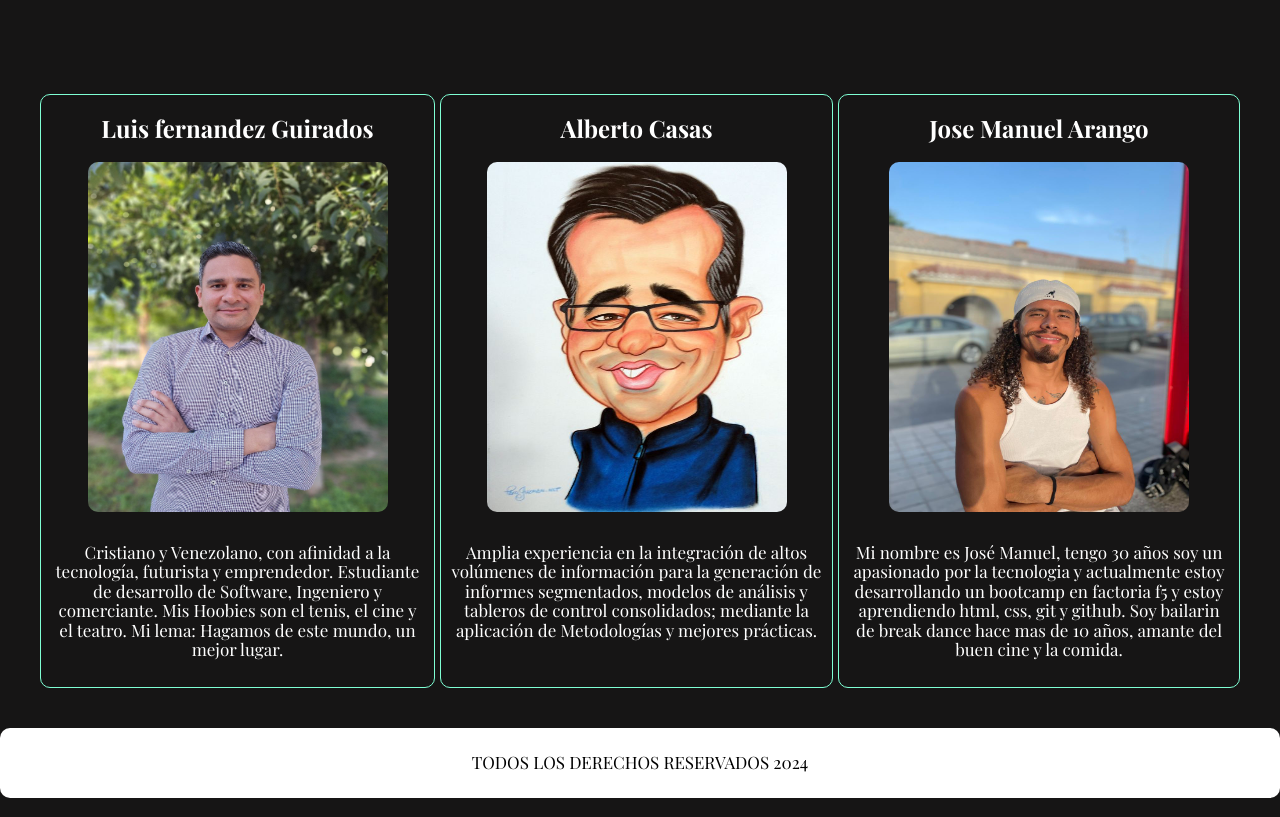
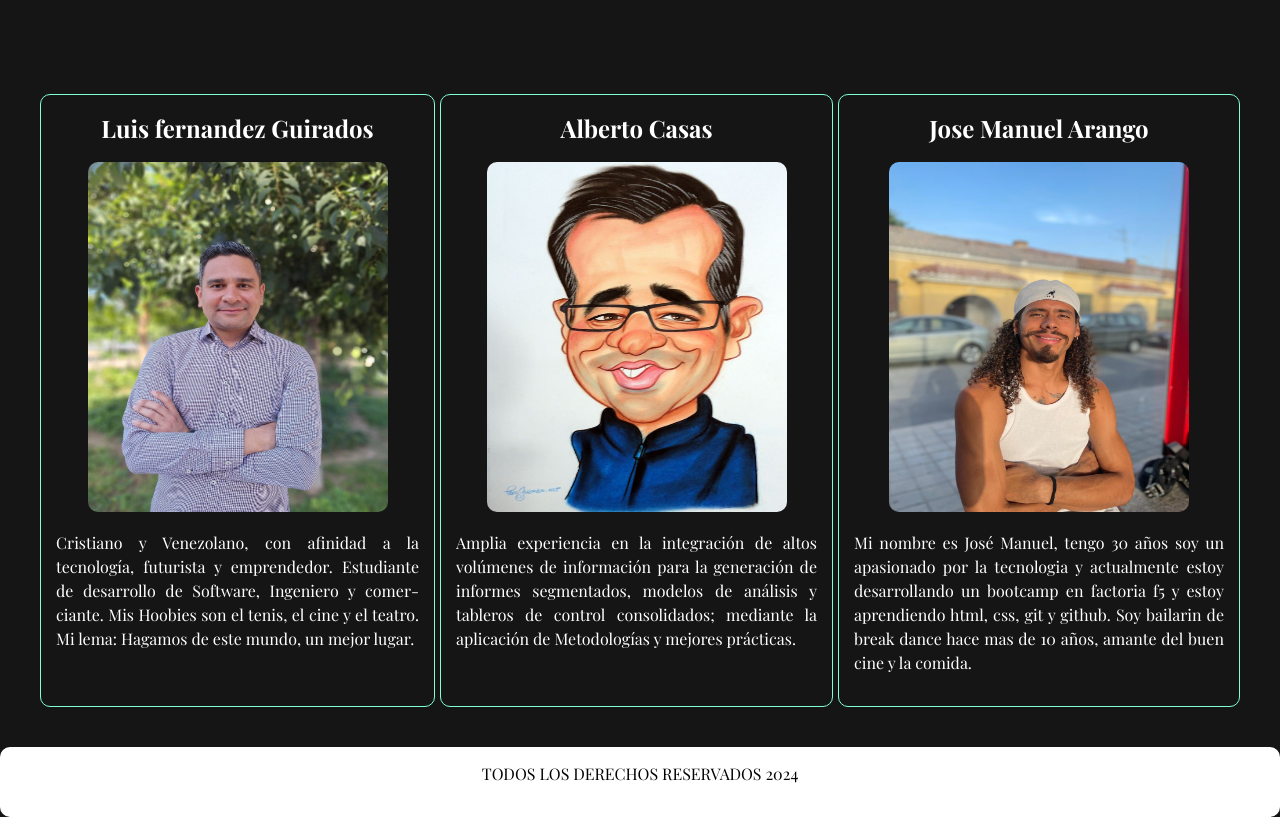
Before and after one commit to jose30-back/landing-page, a plain HTML site: page index.html in a window 1280 px wide. Shown: the part 182-999 px from the top of the page. Drawn offline with nearby package versions, Linux system fonts and the light colour scheme; a web font is replaced by a local one.

Commit message:
ultima actualizacion

```diff
--- a/style.css
+++ b/style.css
@@ -85,7 +85,12 @@ a:hover {
 }
 
 p{
-    text-align: center;
-    padding: 10px 10px;
-    font-size: 17px;
+    text-align: justify;
+    padding: 15px 15px;
+    font-size: 16px;
+    text-align: justify;
+    margin: 0;
+    line-height: 1.5;
+    margin-bottom: 1em;
+    hyphens: auto;
 }
```
